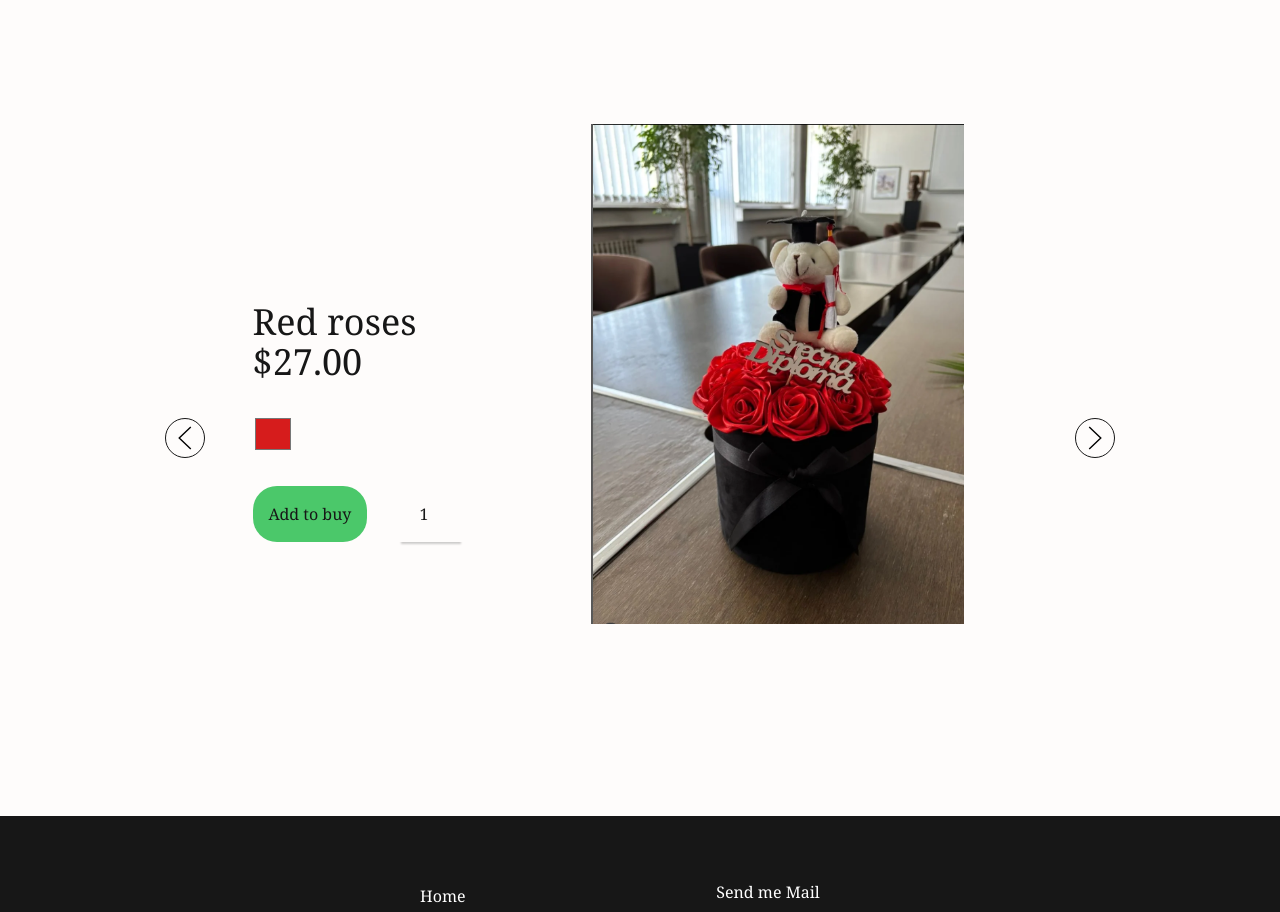
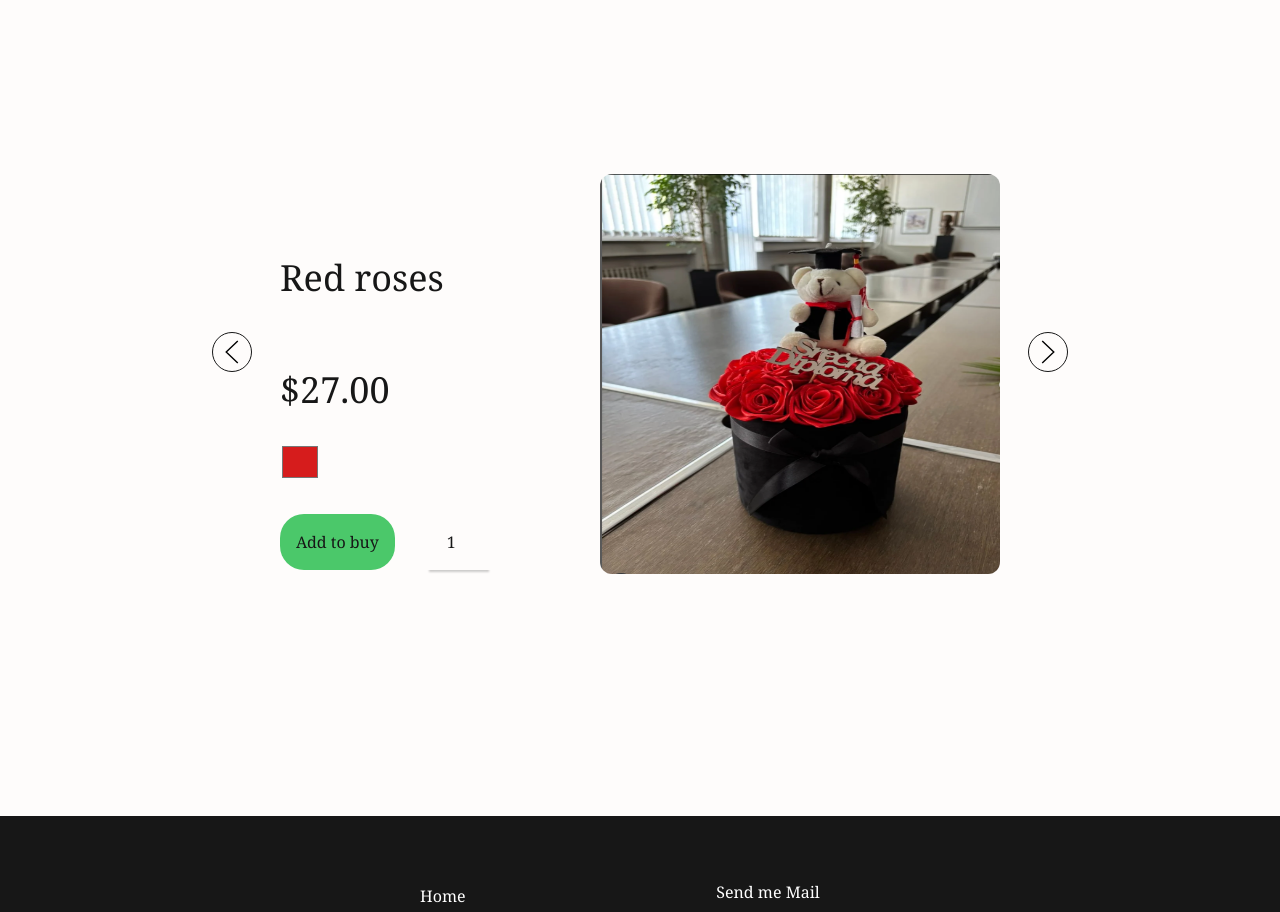
Before and after one commit to Vidosava98/SatenRoses, a Next.js app in the folder web-shop/: page / in a window 1280 px wide. Shown: the part 2344-3256 px from the top of the page. Built offline with nearby package versions, Linux system fonts and the light colour scheme.

Commit message:
Add ui changes.

```diff
--- a/web-shop/src/app/_components/gallery.tsx
+++ b/web-shop/src/app/_components/gallery.tsx
@@ -122,12 +122,12 @@ function Gallery() {
       <p className="text-black text-2xl md:text-4xl lg:text-4xl font-semibold mb-16 mt-8 lg:mb-32 md:mb-32 lg:mt-0 md:mt-0 text-center">
         Gallery
       </p>
-      <div className="flex flex-row justify-center items-center min-h-[500px] mx-8 mb-8 mt-16">
+      <div className="flex flex-row justify-center items-center min-h-[500px] mx-8 mb-8 mt-16 relative">
         <button
           type="button"
           onClick={handlePrev}
           aria-label="Previous slide"
-          className="flex items-center mt-96 md:mt-32 lg:mt-32 mr-4 lg:mr-12 md:mr-12 justify-center w-10 h-10 border rounded-full hover cursor-pointer hover:bg-[#fecdcd] transition"
+          className="absolute left-[-25] top-1 lg:left-45 lg:top-1/5 lg:-translate-y-1/2 flex items-center mt-96 md:mt-32 lg:mt-32 mr-4 lg:mr-12 md:mr-12 justify-center w-10 h-10 border rounded-full hover cursor-pointer hover:bg-[#fecdcd] transition"
         >
           <svg width="14" height="24" viewBox="0 0 14 24">
             <polyline
@@ -143,7 +143,7 @@ function Gallery() {
           type="button"
           onClick={handleNext}
           aria-label="Next slide"
-          className="flex items-center mt-96 md:mt-32 lg:mt-32 ml-4 lg:ml-12 md:ml-12 justify-center w-10 h-10 border rounded-full hover:bg-[#fecdcd]  cursor-pointer transition"
+          className="absolute right-[-25] top-1 lg:right-45 lg:top-1/5 lg:-translate-y-1/2 flex items-center mt-96 md:mt-32 lg:mt-32 ml-4 lg:ml-12 md:ml-12 justify-center w-10 h-10 border rounded-full hover:bg-[#fecdcd]  cursor-pointer transition"
         >
           <svg width="14" height="24" viewBox="0 0 14 24">
             <polyline
--- a/web-shop/src/app/_components/photo.tsx
+++ b/web-shop/src/app/_components/photo.tsx
@@ -8,8 +8,10 @@ function Photo({ src, desc, price, color }: Props) {
   }, [color]);
   return (
     <div className="flex flex-col items-center justify-centermin-h-[400px] lg:flex-row md:flex-row">
-      <div className="flex flex-col text-left lg:pr-16 md:pr-16 pr-1 lg:mt-24">
-        <p className="text-2xl md:text-4xl lg:text-4xl max-w-64">{desc}</p>
+      <div className="flex flex-col text-left lg:pr-16 md:pr-16 pr-1 lg:mt-20">
+        <p className="text-2xl md:text-4xl lg:text-4xl min-w-64 max-w-64 min-h-16 max-h-16 lg:min-h-28 lg:max-h-28">
+          {desc}
+        </p>
         <p className="text-2xl md:text-4xl lg:text-4xl pb-8">{price}</p>
         <p className="">
           {/* <label>Pick color</label> */}
@@ -36,7 +38,7 @@ function Photo({ src, desc, price, color }: Props) {
       <img
         src={src}
         alt="Not found"
-        className="py-8 px-4 md:p-0 lg:p-0 w-[500px] h-[500px] object-contain rounded-xl"
+        className="py-8 px-4 md:p-0 lg:p-0 w-[400px] h-[400px] object-fill rounded-xl"
       />
     </div>
   );
```
